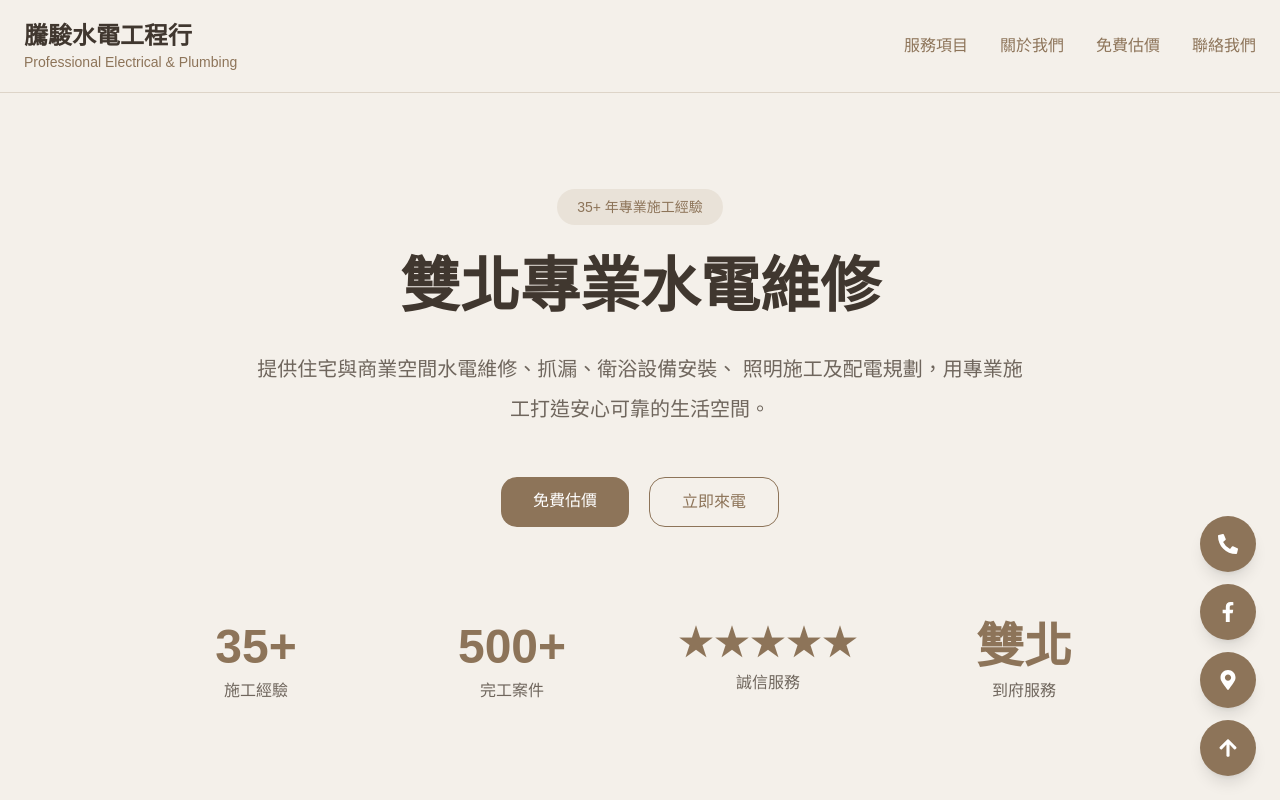
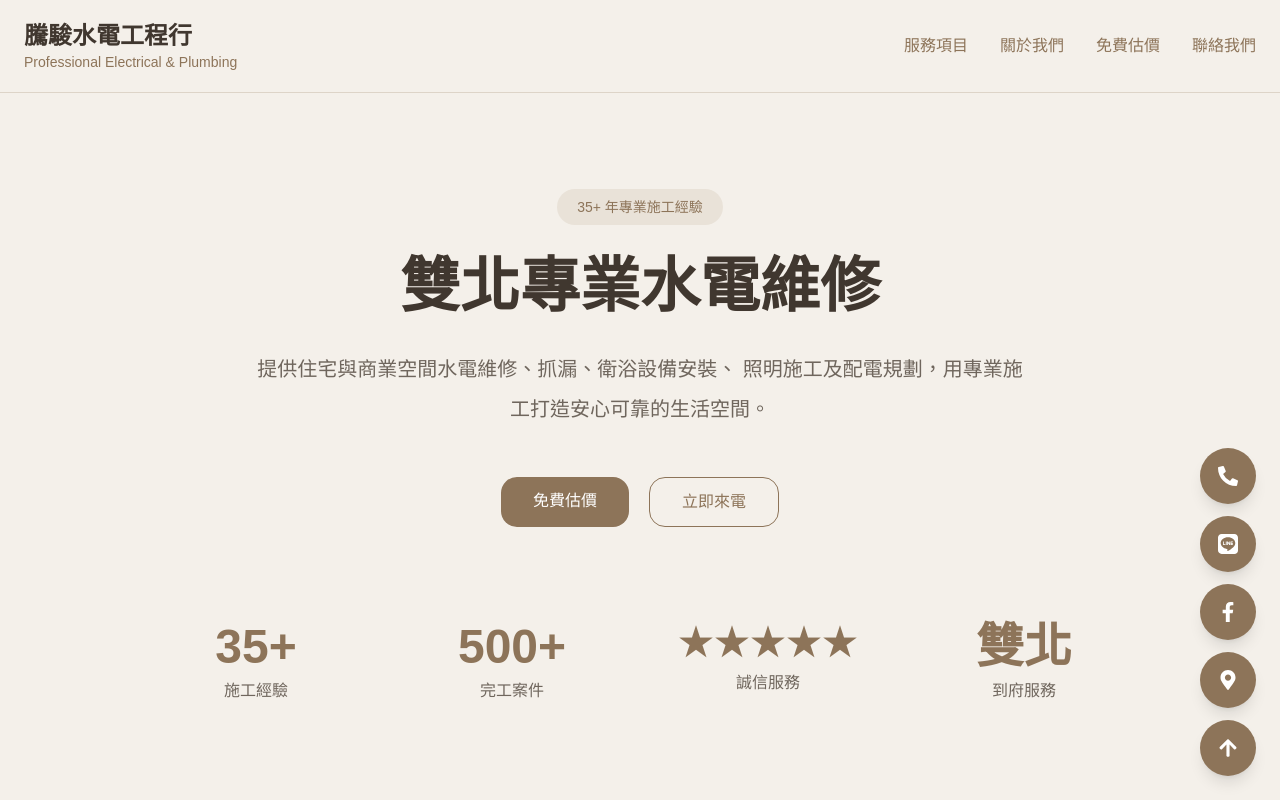
Before and after one commit to ko1218/tengjun-website, a Next.js app: page / in a window 1280 px wide. Shown: the top 800 px of the page. Built offline with nearby package versions, Linux system fonts and the light colour scheme.

Commit message:
新增 LINE 官方帳號按鈕

```diff
--- a/app/Components/FloatingButtons.tsx
+++ b/app/Components/FloatingButtons.tsx
@@ -6,6 +6,8 @@ import {
   FaMapMarkerAlt,
   FaArrowUp,
 } from "react-icons/fa";
+
+import { FaLine } from "react-icons/fa6";
 
 export default function FloatingButtons() {
   const btn =
@@ -21,6 +23,16 @@ export default function FloatingButtons() {
       >
         <FaPhoneAlt size={20} />
       </a>
+
+      <a
+  href="https://lin.ee/8DFOFxX"
+  target="_blank"
+  rel="noopener noreferrer"
+  className={btn}
+  title="加入 LINE 官方帳號"
+>
+  <FaLine size={20} />
+</a>
 
       <a
         href="https://www.facebook.com/profile.php?id=61592791742605"
```
